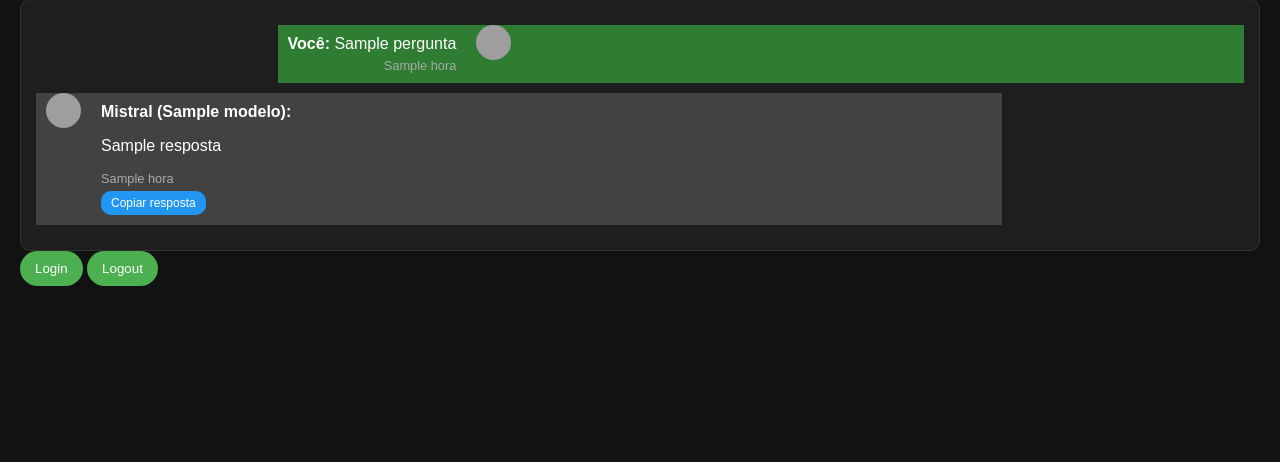
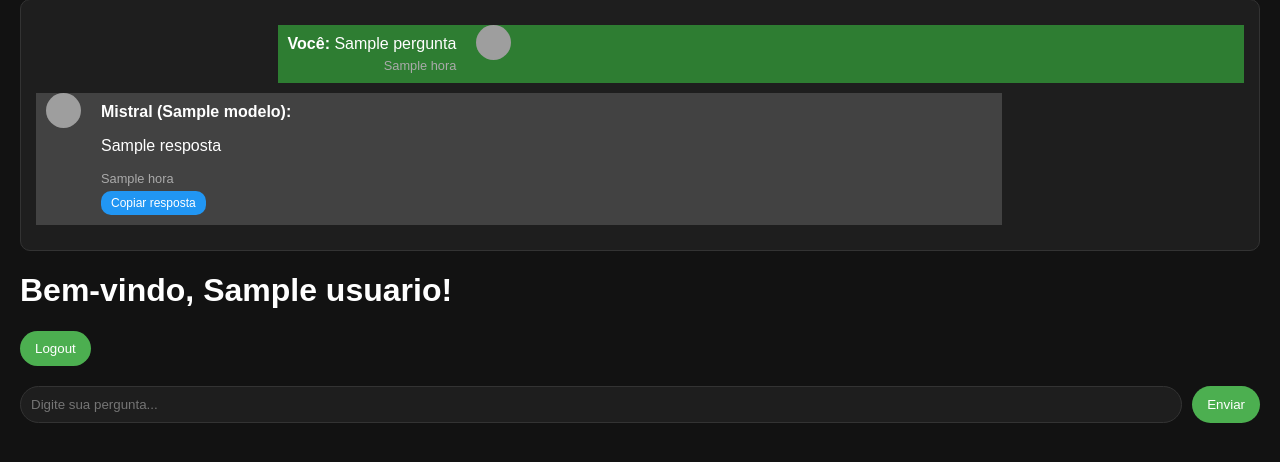
Before and after one commit to ValdirWAP/meu-chat-mistral, a Python web app: template templates/index.html in a window 1280 px wide. Shown: the part 264-726 px from the top of the page. Run offline with Jinja, Linux system fonts and the light colour scheme; the template is opened without the code that fills it: most values are stand-ins (such as "Sample title", 1, 10 or a date in 2020); grey boxes are pictures that could not be loaded.

Commit message:
Update index.html

```diff
--- a/templates/index.html
+++ b/templates/index.html
@@ -154,10 +154,22 @@
         });
       }
     </script>
-<div style="margin-bottom: 20px;">
-    <button onclick="window.location.href='/login'">Login</button>
-    <button onclick="window.location.href='/logout'">Logout</button>
-</div>
+<!DOCTYPE html>
+<html lang="pt-BR">
+<head>
+    <meta charset="UTF-8">
+    <title>Meu Chat iA</title>
+</head>
+<body>
+    <h1>Bem-vindo, {{ usuario }}!</h1>
 
-  </body>
+    <div style="margin-bottom: 20px;">
+        <button onclick="window.location.href='/logout'">Logout</button>
+    </div>
+
+    <form action="/chat" method="post">
+        <input type="text" name="prompt" placeholder="Digite sua pergunta..." required>
+        <button type="submit">Enviar</button>
+    </form>
+</body>
 </html>
```
